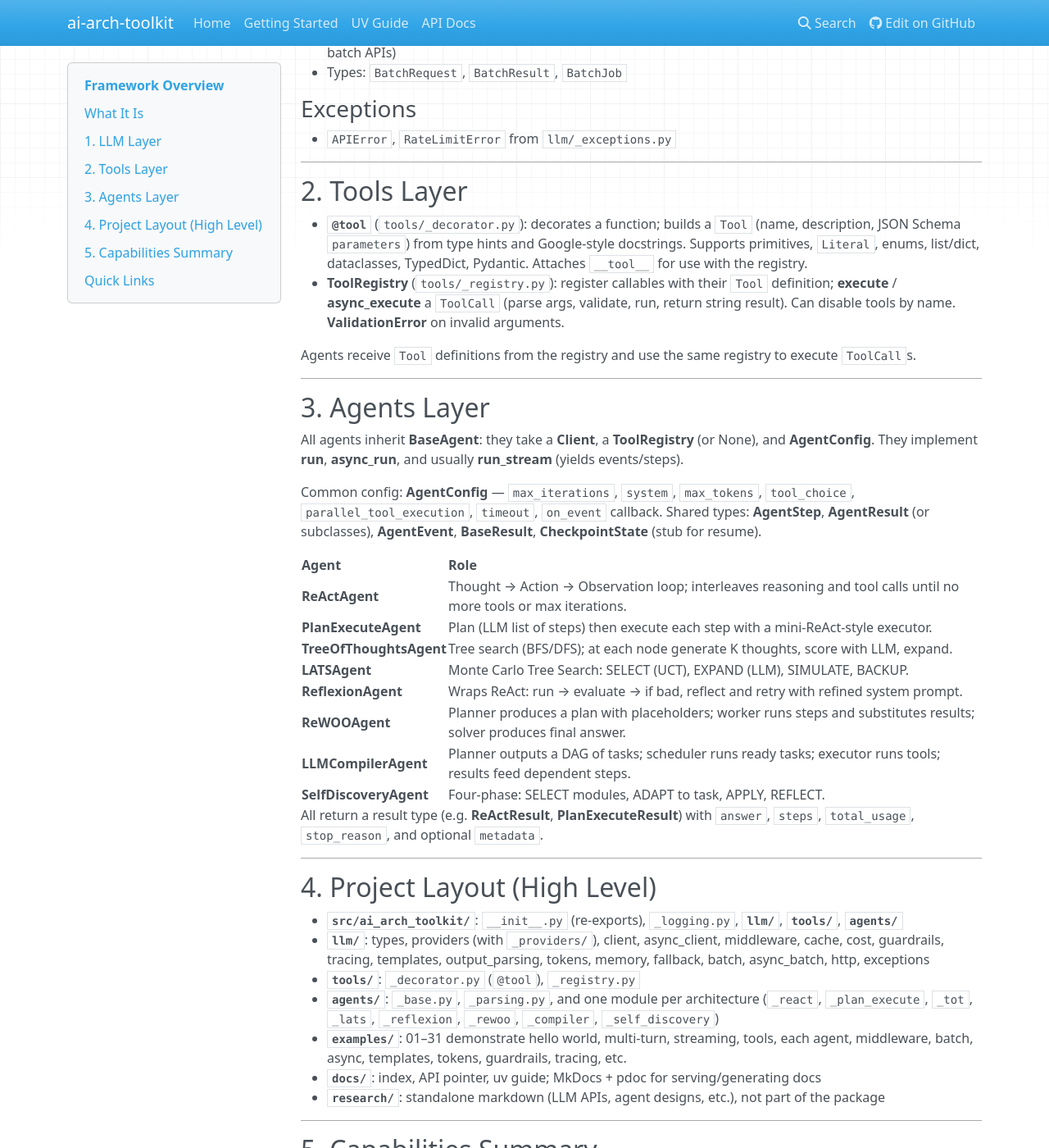
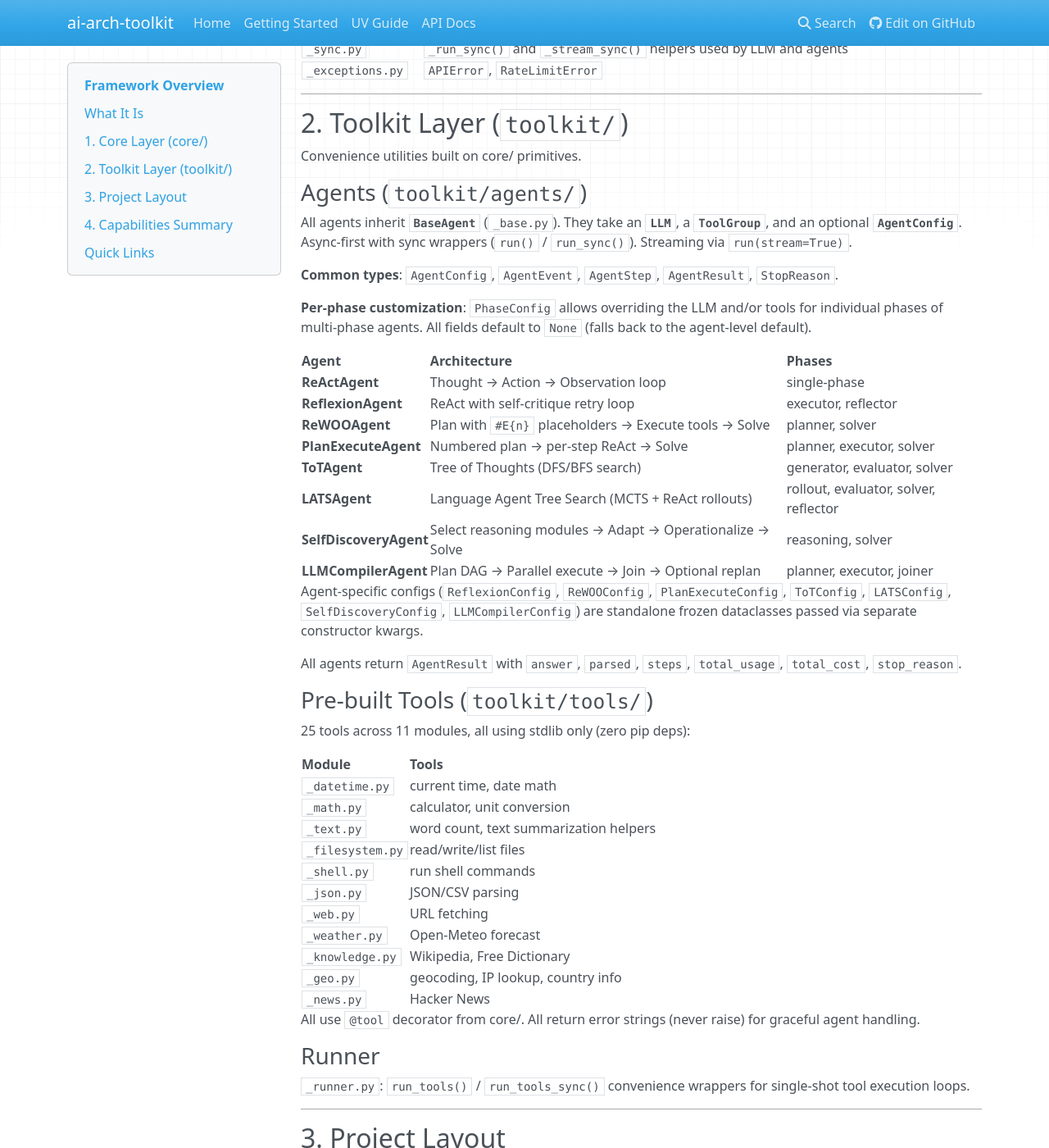
Before and after one commit to rgesteves5/ai-arch-toolkit, an MkDocs documentation site: the page built from docs/framework-overview.md, in a window 1280 px wide and 1400 px high, scrolled down 1550 px. Shown: the whole window at 82% size. Built offline with MkDocs 1.6.1, drawn with Linux system fonts in a browser that asks for light colours; nearby versions of some CDN libraries; some of the changed text lies outside the part shown.

Commit message:
Improves documentation

````diff
--- a/docs/framework-overview.md
+++ b/docs/framework-overview.md
@@ -4,138 +4,193 @@
 
 ## What It Is
 
-**ai-arch-toolkit** is a Python 3.12+ library that provides:
+**ai-arch-toolkit** is a Python 3.13+ library that provides:
 
-1. A **unified client API** across multiple LLM providers
-2. **Middleware** for caching, cost tracking, guardrails, and tracing
-3. A **tool layer** (registry + `@tool` decorator) for LLM function calling
-4. **Eight agent architectures** built on top of the same client
+1. A **unified async-first LLM facade** across multiple providers
+2. **Middleware** with before/after hooks for caching, cost tracking, guardrails
+3. A **tool layer** (`@tool` decorator + `ToolGroup`) for LLM function calling
+4. **Eight agent architectures** built on the same core primitives
+5. **25 pre-built tools** (weather, geo, news, knowledge, filesystem, etc.)
 
-The public API is re-exported from the top level so you can do:
+The public API is re-exported from the top level:
 
 ```python
-from ai_arch_toolkit import Client, Tool, ReActAgent, tool, ...
+from ai_arch_toolkit import LLM, ReActAgent, tool, ToolGroup, AgentConfig, ...
 ```
 
 ---
 
-## 1. LLM Layer
+## 1. Core Layer (`core/`)
 
-### Providers (Unified Behind One API)
+Stateless, async-first foundation. All new code should build on this.
 
-- **OpenAI-compatible** (one implementation, different configs): **OpenAI**, **xAI**, **Mistral**, **Groq**
-- **Anthropic** (native)
-- **Gemini** (native; NDJSON streaming)
-- **OpenAI Responses API** (`openai-responses`)
-- **xAI Responses API** (`xai-responses`)
+### LLM Facade
 
-You choose by name, e.g. `Client("openai", model="gpt-4o")` or `Client("anthropic", model="claude-3-5-sonnet-20241022")`. API keys come from the constructor or env (e.g. `OPENAI_API_KEY`, `ANTHROPIC_API_KEY`).
+- **`LLM`** (`_llm.py`) — user-facing facade. Async: `complete()`, `stream()`, `stream_events()`. Sync wrappers: `complete_sync()`, `stream_sync()`, `stream_events_sync()`.
+- Accepts `Content` (str or multimodal parts). Stream methods support fallback + middleware.
+- Model prefix routes to the correct provider automatically.
 
-### Client API
+### Providers
 
-- **Sync**: `Client` — `chat()`, `stream()`, `stream_events()`
-- **Async**: `AsyncClient` — same operations, async
-- Input: `str` (single user message) or `Sequence[Message | ToolResult]`
-- Optional: `system`, `tools`, `json_schema`, `timeout`, provider-specific `**kwargs`
-- **Middleware**: every request goes through a pipeline; each middleware has `before` / `after` (and async `abefore` / `aafter`). A middleware can short-circuit and return a cached result.
+- **`BaseProvider`** ABC → `AnthropicProvider`, `OpenAIProvider`, `XAIProvider`, `GeminiProvider`
+- Factory: `create_provider()` routes by model prefix (`claude-` → Anthropic, `gpt-`/`o1-`/`o3-`/`o4-` → OpenAI, `grok-` → xAI, `gemini-` → Gemini)
 
-### Types (`llm/_types.py`)
+```python
+from ai_arch_toolkit import LLM
 
-- Frozen, slotted dataclasses: `Message`, `Response`, `Tool`, `ToolCall`, `ToolResult`, `Usage`
-- **Content**: `str` or `tuple[ContentPart, ...]` with `TextPart`, `ImagePart`, `AudioPart`, `DocumentPart`
-- **Thinking**: `ThinkingConfig`, `ThinkingBlock`
-- **Streaming**: `StreamEvent` (e.g. `text`, `tool_call`, `thinking`, `usage`, `done`)
-- **Server tools**: `ServerTool` for provider-built-ins (e.g. web search, code interpreter)
+llm = LLM("claude-sonnet-4-20250514")  # Anthropic
+llm = LLM("gpt-4o")                    # OpenAI
+llm = LLM("gemini-2.0-flash")          # Gemini
+llm = LLM("grok-2")                    # xAI
+```
 
-### Built-in Middleware
+### Content & Messages
 
-- **ResponseCache** + **CacheBackend** (e.g. `InMemoryCacheBackend`) — cache responses
-- **CostTracker** — track token usage and cost
-- **GuardrailMiddleware** — block or flag requests (e.g. PII, forbidden topics)
-- **TracingMiddleware** — plug in OpenTelemetry-style tracers
+- **`_content.py`**: Message constructors (`user()`, `assistant()`, `system()`, `tool_result()`) and multimodal types (`ImagePart`, `DocumentPart`, `CachePart`).
+- `type Content = str | list[ContentPart]`
 
-### Utilities
+### Response Types
 
-- **Templates**: `PromptTemplate`, `ChatTemplate`
-- **Parsing**: `parse_json`, `parse_json_as`, `extract_list`, `extract_code_block`
-- **Tokens**: token estimation (with model-specific correction factors), `estimate_usage_cost`, `preview_*` for cost
-- **Memory**: `ConversationMemory`, `SlidingWindowMemory`
-- **Fallback**: `FallbackClient` — try one provider, then another on failure
-- **HTTP**: `RetryConfig`, `post_json`, `stream_sse`, `stream_ndjson` (sync: `requests`, async: `httpx`)
+- **`_response.py`**: `Response`, `Usage`, `ToolCall`, `ThinkingBlock`, `Citation`, `OutputSchema`, `StreamEvent`, `StreamResponse`, `RichStreamResponse` (and sync variants).
 
-### Batch API
+### Tools
 
-- **BatchClient** / **AsyncBatchClient** — submit batch jobs, poll status, fetch results (OpenAI and Anthropic batch APIs)
-- Types: `BatchRequest`, `BatchResult`, `BatchJob`
+- **`@tool`** decorator (`_tools/`): auto-generates JSON Schema from type hints + Google-style docstrings.
+- **`ToolGroup`**: collection with `execute()` / `async_execute()`.
+- **`infer_schema()`**, **`prepare_tools()`** for manual schema work.
 
-### Exceptions
+### Other Core Modules
 
-- `APIError`, `RateLimitError` from `llm/_exceptions.py`
+| Module | Purpose |
+|--------|---------|
+| `_middleware.py` | `Middleware` Protocol with `before`/`after` hooks, `Request` dataclass |
+| `_retry.py` | `RetryConfig` + `with_retry()` for exponential backoff |
+| `_pricing.py` | `PricingRegistry` with `_default_pricing.toml`, `pricing` singleton |
+| `_server_tools.py` | `ServerTool`, `code_execution()`, `web_search()` for provider-hosted tools |
+| `_batch.py` | `BatchRequest`, `BatchResult` for batch API jobs |
+| `_sync.py` | `_run_sync()` and `_stream_sync()` helpers used by LLM and agents |
+| `_exceptions.py` | `APIError`, `RateLimitError` |
 
 ---
 
-## 2. Tools Layer
+## 2. Toolkit Layer (`toolkit/`)
 
-- **`@tool`** (`tools/_decorator.py`): decorates a function; builds a `Tool` (name, description, JSON Schema `parameters`) from type hints and Google-style docstrings. Supports primitives, `Literal`, enums, list/dict, dataclasses, TypedDict, Pydantic. Attaches `__tool__` for use with the registry.
-- **ToolRegistry** (`tools/_registry.py`): register callables with their `Tool` definition; **execute** / **async_execute** a `ToolCall` (parse args, validate, run, return string result). Can disable tools by name. **ValidationError** on invalid arguments.
+Convenience utilities built on core/ primitives.
 
-Agents receive `Tool` definitions from the registry and use the same registry to execute `ToolCall`s.
+### Agents (`toolkit/agents/`)
+
+All agents inherit **`BaseAgent`** (`_base.py`). They take an **`LLM`**, a **`ToolGroup`**, and an optional **`AgentConfig`**. Async-first with sync wrappers (`run()` / `run_sync()`). Streaming via `run(stream=True)`.
+
+**Common types**: `AgentConfig`, `AgentEvent`, `AgentStep`, `AgentResult`, `StopReason`.
+
+**Per-phase customization**: `PhaseConfig` allows overriding the LLM and/or tools for individual phases of multi-phase agents. All fields default to `None` (falls back to the agent-level default).
+
+| Agent | Architecture | Phases |
+|-------|-------------|--------|
+| **ReActAgent** | Thought → Action → Observation loop | single-phase |
+| **ReflexionAgent** | ReAct with self-critique retry loop | executor, reflector |
+| **ReWOOAgent** | Plan with `#E{n}` placeholders → Execute tools → Solve | planner, solver |
+| **PlanExecuteAgent** | Numbered plan → per-step ReAct → Solve | planner, executor, solver |
+| **ToTAgent** | Tree of Thoughts (DFS/BFS search) | generator, evaluator, solver |
+| **LATSAgent** | Language Agent Tree Search (MCTS + ReAct rollouts) | rollout, evaluator, solver, reflector |
+| **SelfDiscoveryAgent** | Select reasoning modules → Adapt → Operationalize → Solve | reasoning, solver |
+| **LLMCompilerAgent** | Plan DAG → Parallel execute → Join → Optional replan | planner, executor, joiner |
+
+Agent-specific configs (`ReflexionConfig`, `ReWOOConfig`, `PlanExecuteConfig`, `ToTConfig`, `LATSConfig`, `SelfDiscoveryConfig`, `LLMCompilerConfig`) are standalone frozen dataclasses passed via separate constructor kwargs.
+
+All agents return `AgentResult` with `answer`, `parsed`, `steps`, `total_usage`, `total_cost`, `stop_reason`.
+
+### Pre-built Tools (`toolkit/tools/`)
+
+25 tools across 11 modules, all using stdlib only (zero pip deps):
+
+| Module | Tools |
+|--------|-------|
+| `_datetime.py` | current time, date math |
+| `_math.py` | calculator, unit conversion |
+| `_text.py` | word count, text summarization helpers |
+| `_filesystem.py` | read/write/list files |
+| `_shell.py` | run shell commands |
+| `_json.py` | JSON/CSV parsing |
+| `_web.py` | URL fetching |
+| `_weather.py` | Open-Meteo forecast |
+| `_knowledge.py` | Wikipedia, Free Dictionary |
+| `_geo.py` | geocoding, IP lookup, country info |
+| `_news.py` | Hacker News |
+
+All use `@tool` decorator from core/. All return error strings (never raise) for graceful agent handling.
+
+### Runner
+
+`_runner.py`: `run_tools()` / `run_tools_sync()` convenience wrappers for single-shot tool execution loops.
 
 ---
 
-## 3. Agents Layer
+## 3. Project Layout
 
-All agents inherit **BaseAgent**: they take a **Client**, a **ToolRegistry** (or None), and **AgentConfig**. They implement **run**, **async_run**, and usually **run_stream** (yields events/steps).
+```
+src/ai_arch_toolkit/
+├── __init__.py          # Re-exports from core/ + toolkit/
+├── core/                # Stateless async-first foundation
+│   ├── _llm.py          # LLM facade
+│   ├── _content.py      # Messages, multimodal types
+│   ├── _response.py     # Response, Usage, ToolCall, streaming types
+│   ├── _providers/      # BaseProvider → Anthropic, OpenAI, xAI, Gemini
+│   ├── _tools/          # @tool decorator, ToolGroup, schema inference
+│   ├── _middleware.py    # Middleware protocol
+│   ├── _retry.py        # RetryConfig, exponential backoff
+│   ├── _pricing.py      # Model pricing registry
+│   ├── _server_tools.py # Provider-hosted tools
+│   ├── _batch.py        # Batch API types
+│   ├── _sync.py         # Async-to-sync bridging
+│   └── _exceptions.py   # APIError, RateLimitError
+└── toolkit/             # Convenience utilities built on core/
+    ├── agents/          # 8 agent architectures
+    │   ├── _base.py     # BaseAgent, AgentConfig, PhaseConfig, AgentEvent/Step/Result
+    │   ├── _react.py    # ReActAgent
+    │   ├── _reflexion.py
+    │   ├── _rewoo.py
+    │   ├── _plan_execute.py
+    │   ├── _tot.py
+    │   ├── _lats.py
+    │   ├── _self_discovery.py
+    │   └── _llm_compiler.py
+    ├── tools/           # 25 pre-built tools (11 modules)
+    └── _runner.py       # run_tools() convenience wrapper
+```
 
-Common config: **AgentConfig** — `max_iterations`, `system`, `max_tokens`, `tool_choice`, `parallel_tool_execution`, `timeout`, `on_event` callback. Shared types: **AgentStep**, **AgentResult** (or subclasses), **AgentEvent**, **BaseResult**, **CheckpointState** (stub for resume).
+Supporting directories:
 
-| Agent | Role |
-|-------|------|
-| **ReActAgent** | Thought → Action → Observation loop; interleaves reasoning and tool calls until no more tools or max iterations. |
-| **PlanExecuteAgent** | Plan (LLM list of steps) then execute each step with a mini-ReAct-style executor. |
-| **TreeOfThoughtsAgent** | Tree search (BFS/DFS); at each node generate K thoughts, score with LLM, expand. |
-| **LATSAgent** | Monte Carlo Tree Search: SELECT (UCT), EXPAND (LLM), SIMULATE, BACKUP. |
-| **ReflexionAgent** | Wraps ReAct: run → evaluate → if bad, reflect and retry with refined system prompt. |
-| **ReWOOAgent** | Planner produces a plan with placeholders; worker runs steps and substitutes results; solver produces final answer. |
-| **LLMCompilerAgent** | Planner outputs a DAG of tasks; scheduler runs ready tasks; executor runs tools; results feed dependent steps. |
-| **SelfDiscoveryAgent** | Four-phase: SELECT modules, ADAPT to task, APPLY, REFLECT. |
-
-All return a result type (e.g. **ReActResult**, **PlanExecuteResult**) with `answer`, `steps`, `total_usage`, `stop_reason`, and optional `metadata`.
+- **`examples/`** — 27 examples (01–27): hello world, streaming, tools, each agent, middleware, server tools, etc.
+- **`tests/`** — core tests, `tests/agents/` (agent tests), `tests/toolkit/` (toolkit tool tests)
+- **`research/`** — standalone Markdown reference guides (not part of the package)
+- **`docs/`** — MkDocs site source
 
 ---
 
-## 4. Project Layout (High Level)
-
-- **`src/ai_arch_toolkit/`**: `__init__.py` (re-exports), `_logging.py`, **`llm/`**, **`tools/`**, **`agents/`**
-- **`llm/`**: types, providers (with `_providers/`), client, async_client, middleware, cache, cost, guardrails, tracing, templates, output_parsing, tokens, memory, fallback, batch, async_batch, http, exceptions
-- **`tools/`**: `_decorator.py` (`@tool`), `_registry.py`
-- **`agents/`**: `_base.py`, `_parsing.py`, and one module per architecture (`_react`, `_plan_execute`, `_tot`, `_lats`, `_reflexion`, `_rewoo`, `_compiler`, `_self_discovery`)
-- **`examples/`**: 01–31 demonstrate hello world, multi-turn, streaming, tools, each agent, middleware, batch, async, templates, tokens, guardrails, tracing, etc.
-- **`docs/`**: index, API pointer, uv guide; MkDocs + pdoc for serving/generating docs
-- **`research/`**: standalone markdown (LLM APIs, agent designs, etc.), not part of the package
-
----
-
-## 5. Capabilities Summary
+## 4. Capabilities Summary
 
 | Area | Capability |
 |------|------------|
-| **Multi-provider** | One API for OpenAI, Anthropic, xAI, Gemini, Mistral, Groq (and Responses APIs where applicable). |
-| **Sync + async** | `Client` / `AsyncClient`; async batch client. |
-| **Streaming** | `stream()` (chunks) and `stream_events()` (typed events: text, tool_call, usage, done). |
-| **Structured output** | `json_schema` for constrained JSON. |
-| **Multimodal** | `ImagePart`, `AudioPart`, `DocumentPart` in message content. |
-| **Thinking** | `ThinkingConfig` / `ThinkingBlock` for extended reasoning. |
-| **Tools** | `Tool` / `ToolCall` / `ToolResult`; `@tool` + `ToolRegistry` for schema and execution. |
-| **Middleware** | Cache, cost, guardrails, tracing, custom middleware; short-circuit supported. |
-| **Cost & tokens** | Model pricing, token estimation with correction factors, cost preview/snapshot. |
-| **Batch** | Submit, poll, and retrieve batch results (OpenAI/Anthropic). |
-| **Agents** | Eight architectures (ReAct, Plan-Execute, ToT, LATS, Reflexion, ReWOO, LLM Compiler, Self-Discovery) with a common base and event hooks. |
+| **Multi-provider** | One `LLM` class for Anthropic, OpenAI, xAI, Gemini. Model prefix auto-routes. |
+| **Async-first** | `complete()` / `stream()` / `stream_events()` with `_sync()` wrappers. |
+| **Streaming** | Text chunks (`stream`), typed events (`stream_events`), rich events with fallback. |
+| **Structured output** | `OutputSchema` for constrained JSON, Pydantic model support. |
+| **Multimodal** | `ImagePart`, `DocumentPart`, `CachePart` in message content. |
+| **Extended thinking** | `ThinkingBlock` for reasoning traces. |
+| **Tools** | `@tool` decorator + `ToolGroup` for schema and execution. 25 pre-built tools. |
+| **Middleware** | `before`/`after` hooks on every LLM call. |
+| **Retry** | `RetryConfig` with exponential backoff. |
+| **Pricing** | Per-model pricing registry with cost tracking on `Response`. |
+| **Batch** | `BatchRequest` / `BatchResult` for batch API jobs. |
+| **Agents** | 8 architectures with shared base, event streaming, per-phase customization. |
+| **Server tools** | `code_execution()`, `web_search()` for provider-hosted capabilities. |
 
 ---
 
 ## Quick Links
 
+- [Getting Started](getting-started.md)
 - [API Docs](api.md)
 - [UV development guide](uv-guide.md)
-- [Examples](../examples/README.md)
+- [Examples](../examples/)
````
Also changed, not shown: docs/getting-started.md (+2 -0 lines), docs/index.md (+1 -1 lines).
